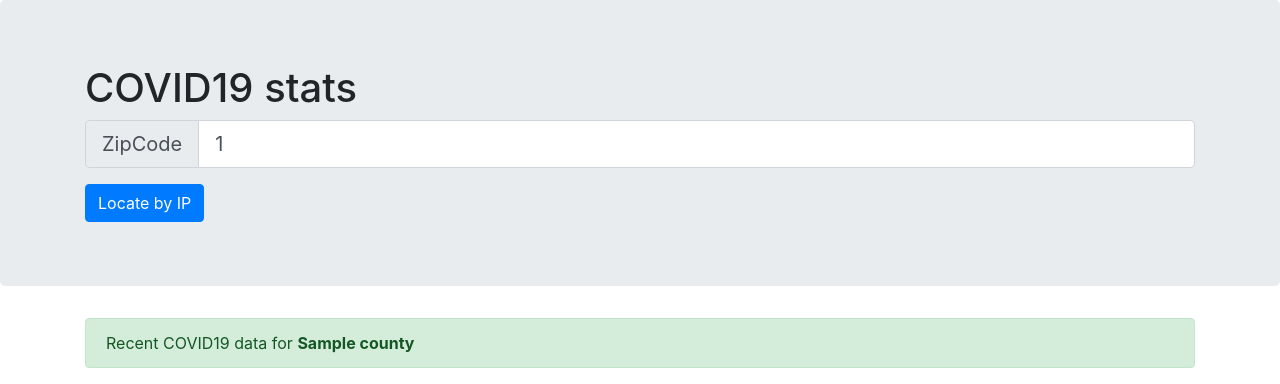
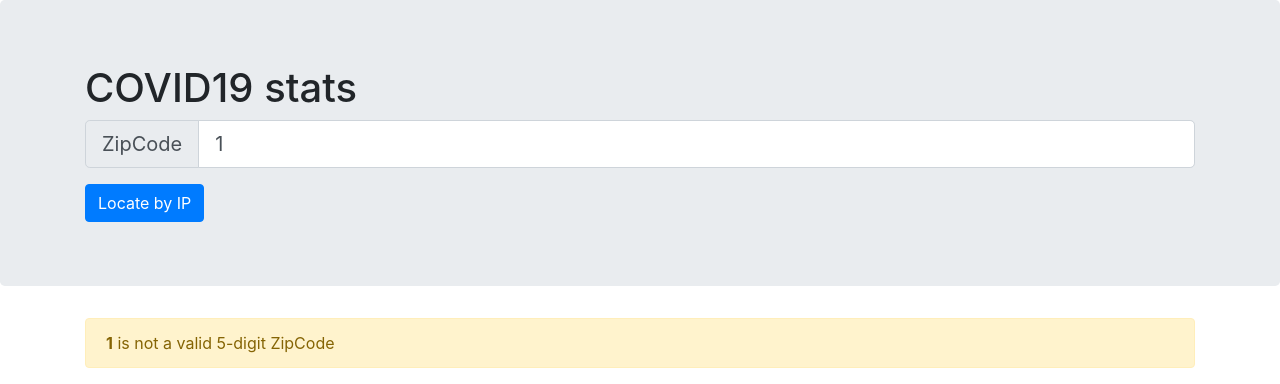
Before and after one commit to vszal/us-covid-stats, a Flask app: page /1 in a window 1280 px wide. Shown: the top 384 px of the page. Run offline with Flask 2, Linux system fonts and the light colour scheme; a database or web service that is not in the repository returns one stand-in record (values such as "Sample title"); data that the repository does not hold is empty; some libraries are stand-ins or nearby versions.

Commit message:
fixed regex checking zipcode formatting

```diff
--- a/app.py
+++ b/app.py
@@ -10,36 +10,36 @@ def home():
     # grab IP from env variable
     ip_address = get_ip()
     if ip_address =='': #ip_address is undefined, likely missing fall-back environment variable
-        return render_template('error.html', no_ip='1')
+        return render_template('error.html', error_status='External IP address required. Make sure DEV_EXT_IP environment variable is set.')
+    else:
+    #if no zipcode in URL, guess based on geolocation
+        try:
+            zipcode, country = get_location_by_ip(ip_address)
+        except:
+            return render_template('error.html', error_status='There is a problem connecting to the geolocation API')
 
-    #if no zipcode in URL, guess based on geolocation
-    try:
-        zipcode, country = get_location_by_ip(ip_address)
-    except:
-        return render_template('error.html', error_status='There is a problem connecting to the geolocation API')
+        if country != 'US':
+            return render_template('error.html', country=country)
+        #query the covid data API
+        try:
+            covid_json_data = get_covid_data_from_zip(zipcode)
+        except:
+            return render_template('error.html', error_status='There is a problem connecting to the COVID data API')
 
-    if country != 'US':
-        return render_template('error.html', country=country)
-    #query the covid data API
-    try:
-        covid_json_data = get_covid_data_from_zip(zipcode)
-    except:
-        return render_template('error.html', error_status='There is a problem connecting to the COVID data API')
-
-    # parse the data and format, get census data
-    try:
-        county, lat, lng, covid_data = parse_covid_data(covid_json_data)
-    except:
-        return render_template('error.html', error_status='There is a problem connecting to the census data API')
-    else:
-        # Success path
-        return render_template('index.html', zipcode=zipcode, county=county, lat=lat, lng=lng, covid_data=covid_data)
+        # parse the data and format, get census data
+        try:
+            county, lat, lng, covid_data = parse_covid_data(covid_json_data)
+        except:
+            return render_template('error.html', error_status='There is a problem connecting to the census data API')
+        else:
+            # Success path
+            return render_template('index.html', zipcode=zipcode, county=county, lat=lat, lng=lng, covid_data=covid_data)
 
 @app.route('/<zipcode>')
 def zip(zipcode):
     # Make sure zipcode matches 5 digit format
-    zipcode_format_test = re.search(r'[5]\d', zipcode)
-    if zipcode_format_test is not None:
+    zipcode_format_test = re.search("^\d{5}$", zipcode)
+    if not zipcode_format_test:
         return render_template('error.html', zipcode=zipcode)
 
     try:
--- a/templates/error.html
+++ b/templates/error.html
@@ -2,14 +2,11 @@
 
 {% block content %}
         <div class="alert alert-warning">
-          {% if no_ip %}
-          <strong>IP address is undefined</strong> Make sure DEV_EXT_IP environment variable is set.
-          {% endif %}
           {% if error_status %}
           <strong>{{error_status}}</strong>
           {% endif %}
           {% if zipcode %}
-          <strong>{{zipcode}}</strong> is not a valid ZipCode
+          <strong>{{zipcode}}</strong> is not a valid 5-digit ZipCode
           {% endif %}
           {% if country %}
           <strong>No data for country: {{country}}</strong> valid only for U.S. COVID19 stats.
```
